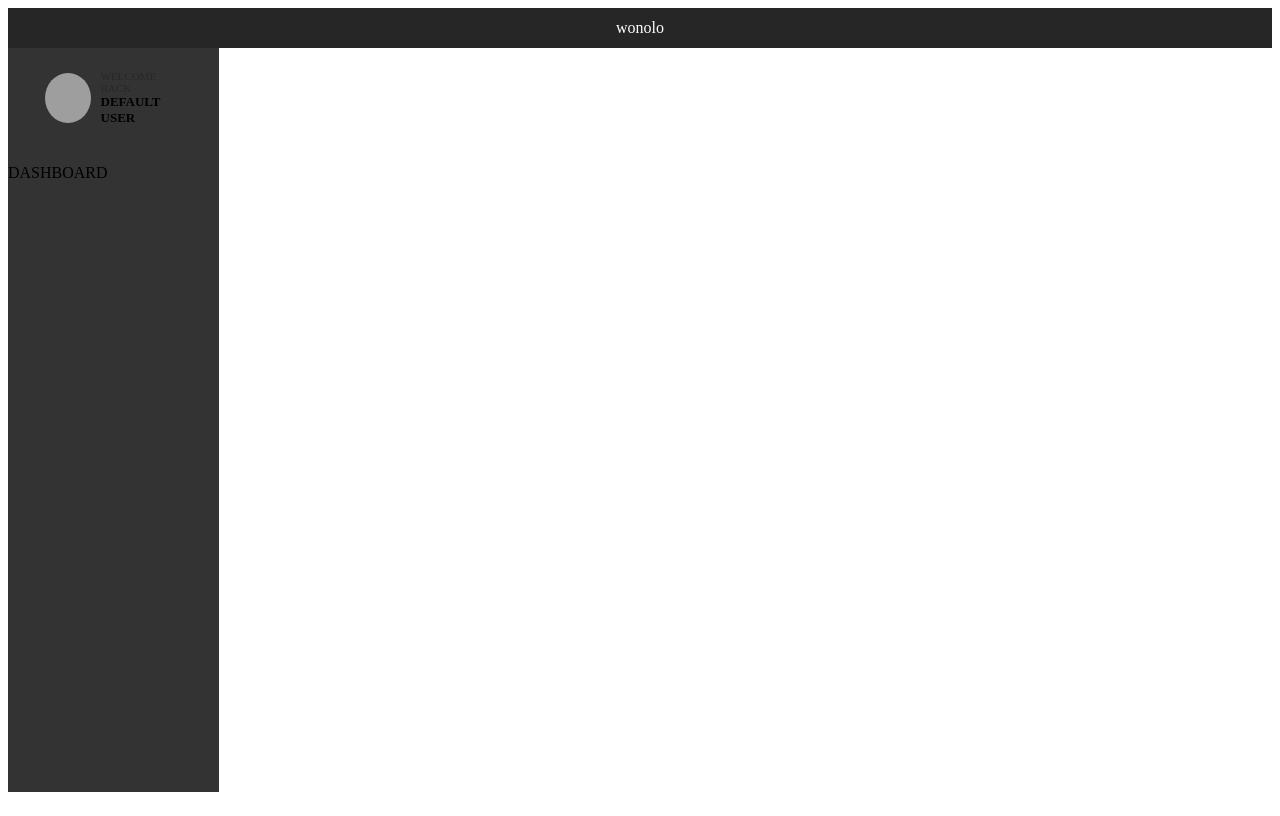
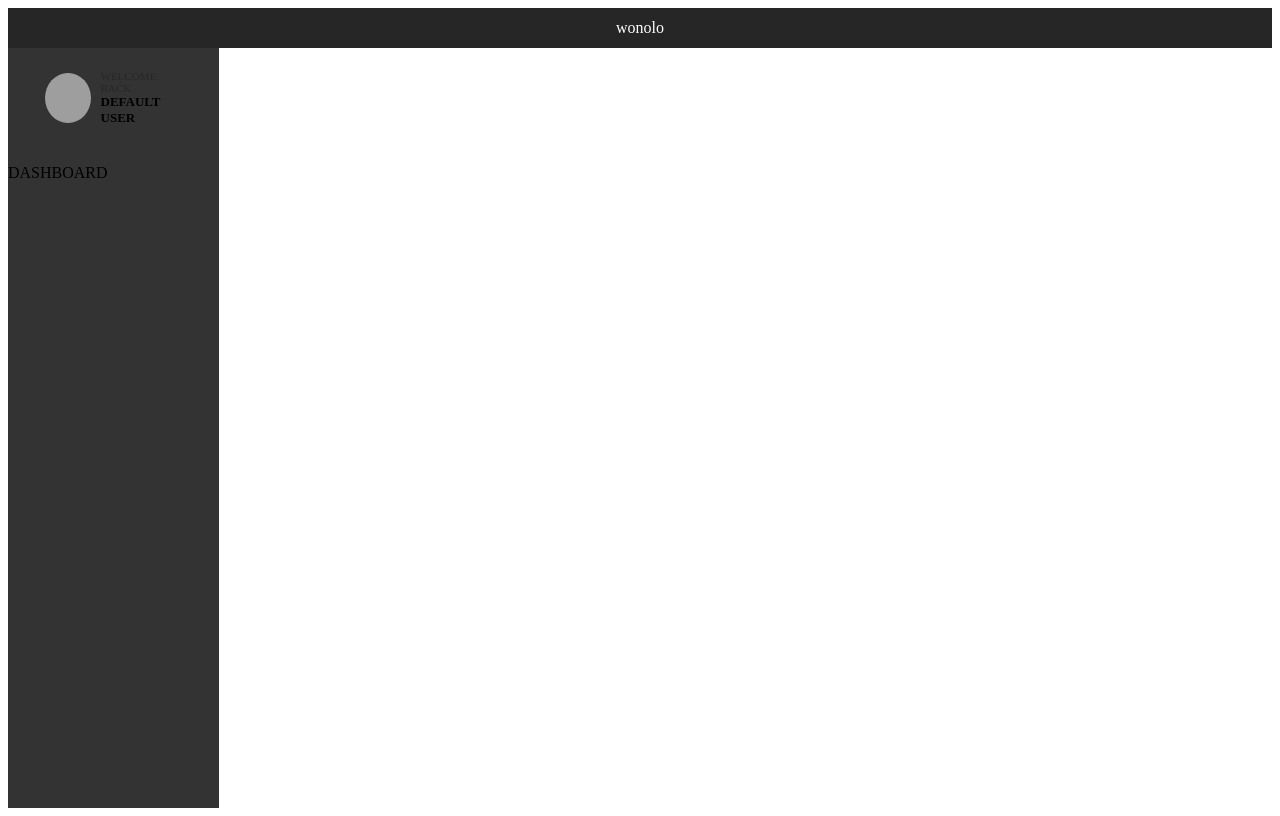
Before and after one commit to tiffaphm/not_wnl_platform, a React app: page / in a window 1280 px wide. Built offline with nearby package versions, Linux system fonts and the light colour scheme; grey boxes are pictures that could not be loaded; the HTML template or start-up script is replaced by a standard one.

Commit message:
fix vh to fill screen

```diff
--- a/client/src/components/styles/Dashboard.css
+++ b/client/src/components/styles/Dashboard.css
@@ -1,5 +1,5 @@
 .dashboard-container {
-  height: 93vh;
+  height: 95vh;
   display: grid;
   grid-template-columns: repeat(6, 1fr);
   grid-template-rows: 1fr 1fr 1fr 1fr 50px;
```
